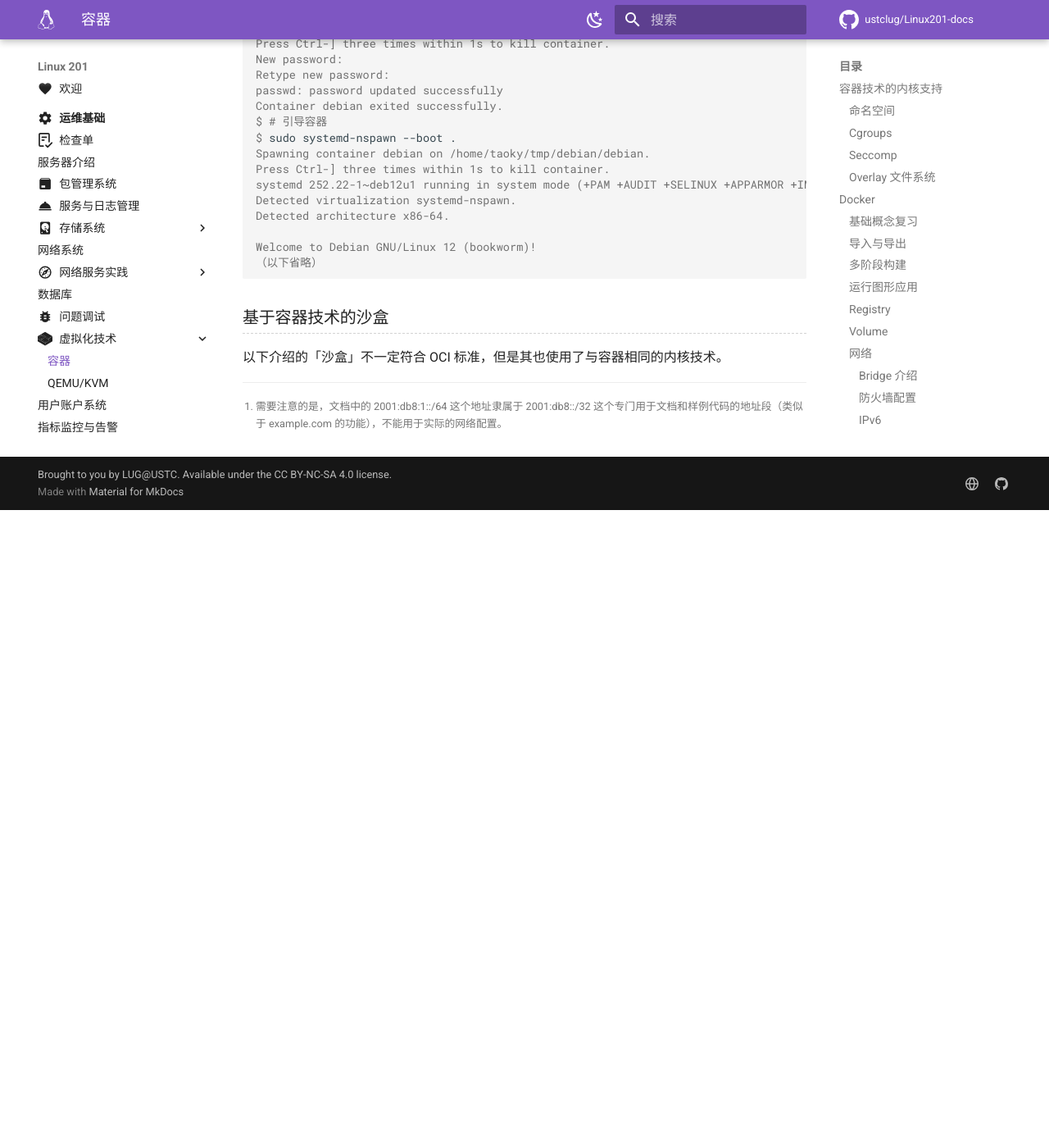
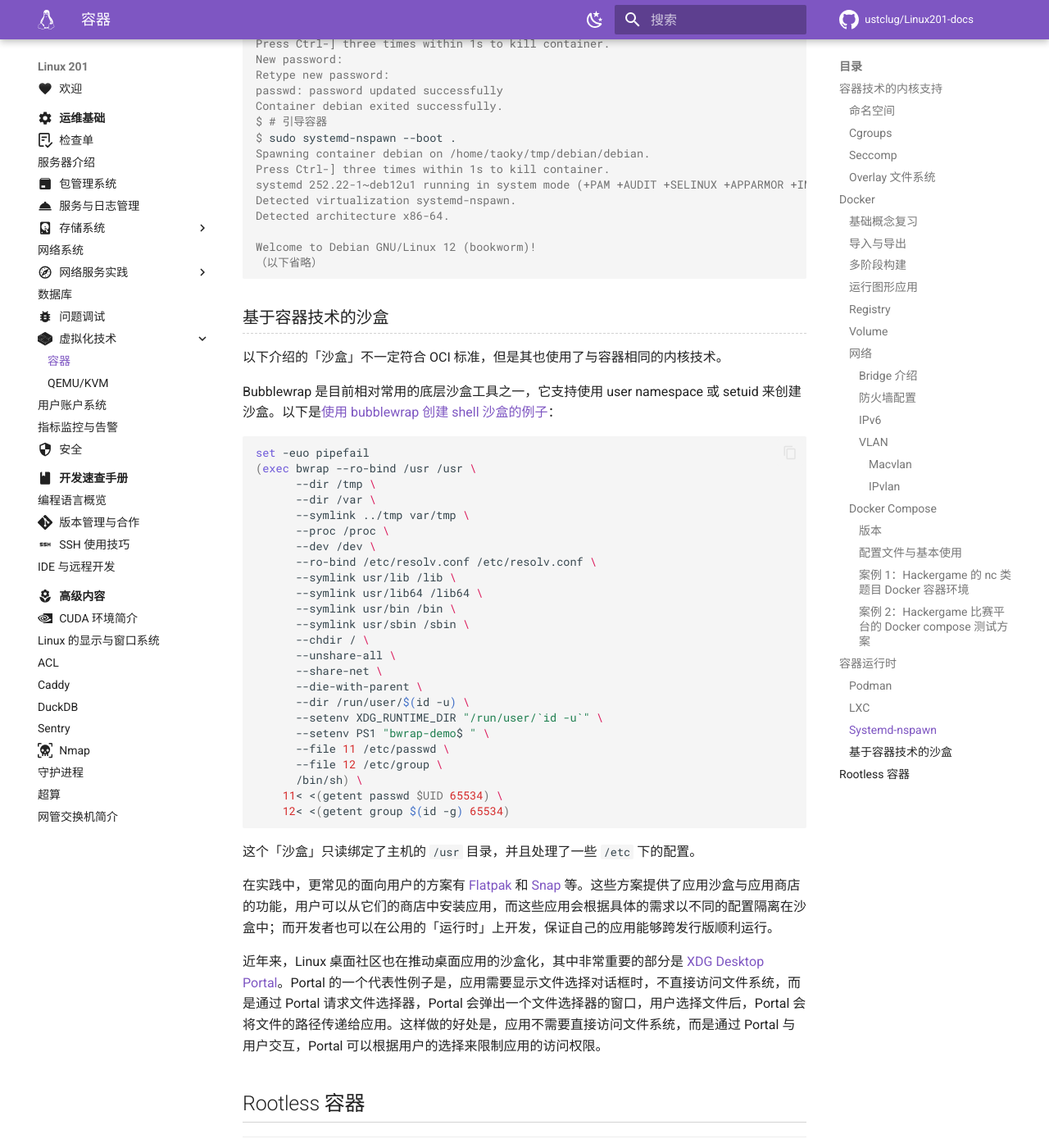
Before and after one commit to ustclug/Linux201-docs, an MkDocs documentation site: the page built from docs/ops/virtualization/container.md, in a window 1280 px wide and 1400 px high, scrolled down 31221 px. Shown: the whole window at 82% size. Built offline with MkDocs 1.6.1 and Material for MkDocs 9.7.7, drawn with Linux system fonts in a browser that asks for light colours; comment, search, counter and statistics services are not loaded; before the commit the page ends 31843 px from its top, so only the background shows below that.

Commit message:
ops/virtualization: bwrap, flatpak and portal

````diff
--- a/docs/ops/virtualization/container.md
+++ b/docs/ops/virtualization/container.md
@@ -1548,6 +1548,43 @@
 
 以下介绍的「沙盒」不一定符合 OCI 标准，但是其也使用了与容器相同的内核技术。
 
+Bubblewrap 是目前相对常用的底层沙盒工具之一，它支持使用 user namespace 或 setuid 来创建沙盒。以下是[使用 bubblewrap 创建 shell 沙盒的例子](https://github.com/containers/bubblewrap/blob/main/demos/bubblewrap-shell.sh)：
+
+```shell
+set -euo pipefail
+(exec bwrap --ro-bind /usr /usr \
+      --dir /tmp \
+      --dir /var \
+      --symlink ../tmp var/tmp \
+      --proc /proc \
+      --dev /dev \
+      --ro-bind /etc/resolv.conf /etc/resolv.conf \
+      --symlink usr/lib /lib \
+      --symlink usr/lib64 /lib64 \
+      --symlink usr/bin /bin \
+      --symlink usr/sbin /sbin \
+      --chdir / \
+      --unshare-all \
+      --share-net \
+      --die-with-parent \
+      --dir /run/user/$(id -u) \
+      --setenv XDG_RUNTIME_DIR "/run/user/`id -u`" \
+      --setenv PS1 "bwrap-demo$ " \
+      --file 11 /etc/passwd \
+      --file 12 /etc/group \
+      /bin/sh) \
+    11< <(getent passwd $UID 65534) \
+    12< <(getent group $(id -g) 65534)
+```
+
+这个「沙盒」只读绑定了主机的 `/usr` 目录，并且处理了一些 `/etc` 下的配置。
+
+在实践中，更常见的面向用户的方案有 [Flatpak](https://flatpak.org/) 和 [Snap](https://snapcraft.io/) 等。这些方案提供了应用沙盒与应用商店的功能，用户可以从它们的商店中安装应用，而这些应用会根据具体的需求以不同的配置隔离在沙盒中；而开发者也可以在公用的「运行时」上开发，保证自己的应用能够跨发行版顺利运行。
+
+近年来，Linux 桌面社区也在推动桌面应用的沙盒化，其中非常重要的部分是 [XDG Desktop Portal](https://flatpak.github.io/xdg-desktop-portal/)。Portal 的一个代表性例子是，应用需要显示文件选择对话框时，不直接访问文件系统，而是通过 Portal 请求文件选择器，Portal 会弹出一个文件选择器的窗口，用户选择文件后，Portal 会将文件的路径传递给应用。这样做的好处是，应用不需要直接访问文件系统，而是通过 Portal 与用户交互，Portal 可以根据用户的选择来限制应用的访问权限。
+
+## Rootless 容器 {#rootless-container}
+
 <!-- not fin -->
 
 [^ipv6-docaddr]: 需要注意的是，文档中的 2001:db8:1::/64 这个地址隶属于 2001:db8::/32 这个专门用于文档和样例代码的地址段（类似于 example.com 的功能），不能用于实际的网络配置。
````
